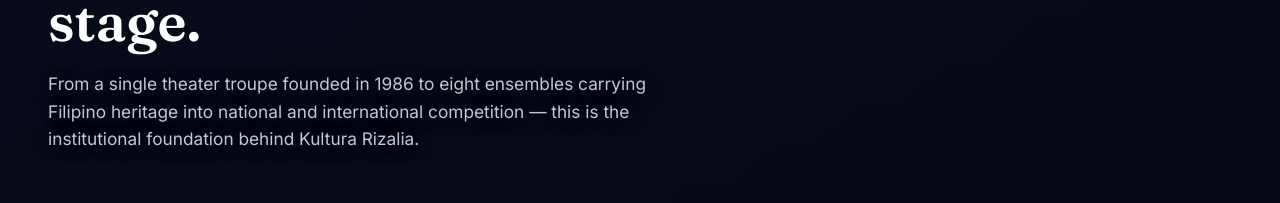
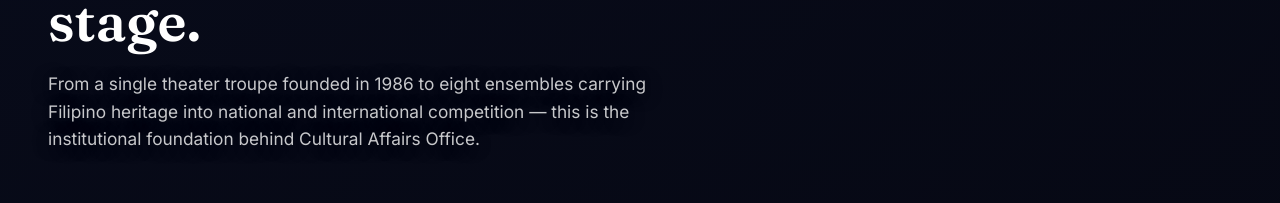
Before and after one commit to AUSTIN0-0/RTU-Cultural-Affairs-Office-Website, a React (Vite) app: page /about in a window 1280 px wide. Shown: the part 384-587 px from the top of the page. Built offline with nearby package versions, Linux system fonts and the light colour scheme; a small style sheet from the web is missing; a web font is replaced by a local one.

Commit message:
Update organization name in About page

```diff
--- a/src/pages/About.jsx
+++ b/src/pages/About.jsx
@@ -27,7 +27,7 @@ export default function About() {
             <h1>Nearly forty years of Rizaliano culture on stage.</h1>
             <p className="hero-dek">
               From a single theater troupe founded in 1986 to eight ensembles carrying Filipino heritage into
-              national and international competition — this is the institutional foundation behind Kultura Rizalia.
+              national and international competition — this is the institutional foundation behind Cultural Affairs Office.
             </p>
           </div>
         </section>
```
